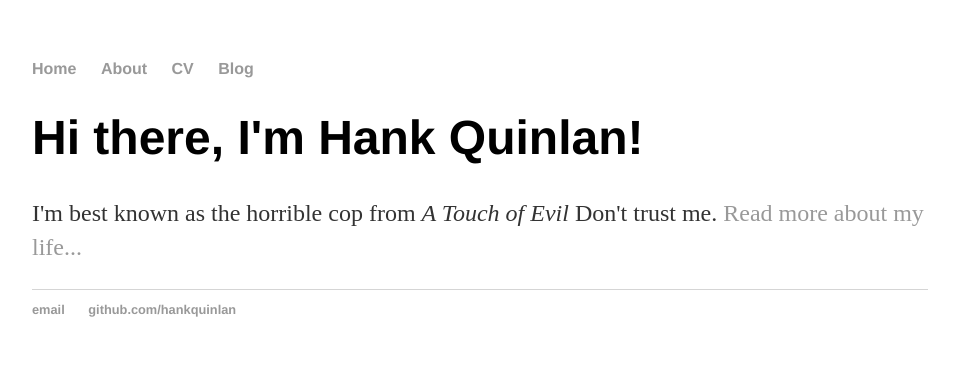
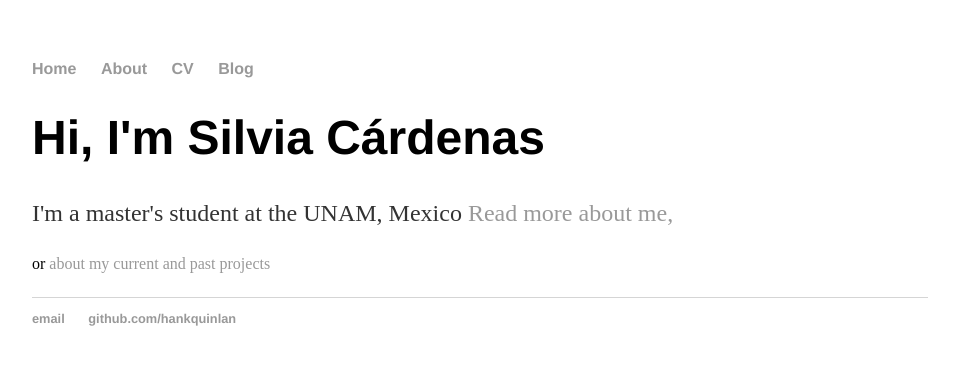
Before and after one commit to silviacrdns/silviacrdns.github.io, a Jekyll site: the page built from index.html, in a window 1280 px wide. Shown: the top 365 px of the page, without its empty margins (160-1119 px from the left). Built offline with Jekyll 4.4.1, drawn with Linux system fonts in a browser that asks for light colours.

Commit message:
Update index.html

```diff
--- a/index.html
+++ b/index.html
@@ -3,6 +3,6 @@ layout: default
 title: Hank Quinlan, Horrible Cop
 ---
 <div class="blurb">
-	<h1>Hi there, I'm Hank Quinlan!</h1>
-	<p>I'm best known as the horrible cop from <em>A Touch of Evil</em> Don't trust me. <a href="/about">Read more about my life...</a></p>
+	<h1>Hi, I'm Silvia Cárdenas</h1>
+	<p>I'm a master's student at the UNAM, Mexico <a href="/about">Read more about me,</a></p> or  <a href="/cv">about my current and past projects</a></p>
 </div><!-- /.blurb -->
```
